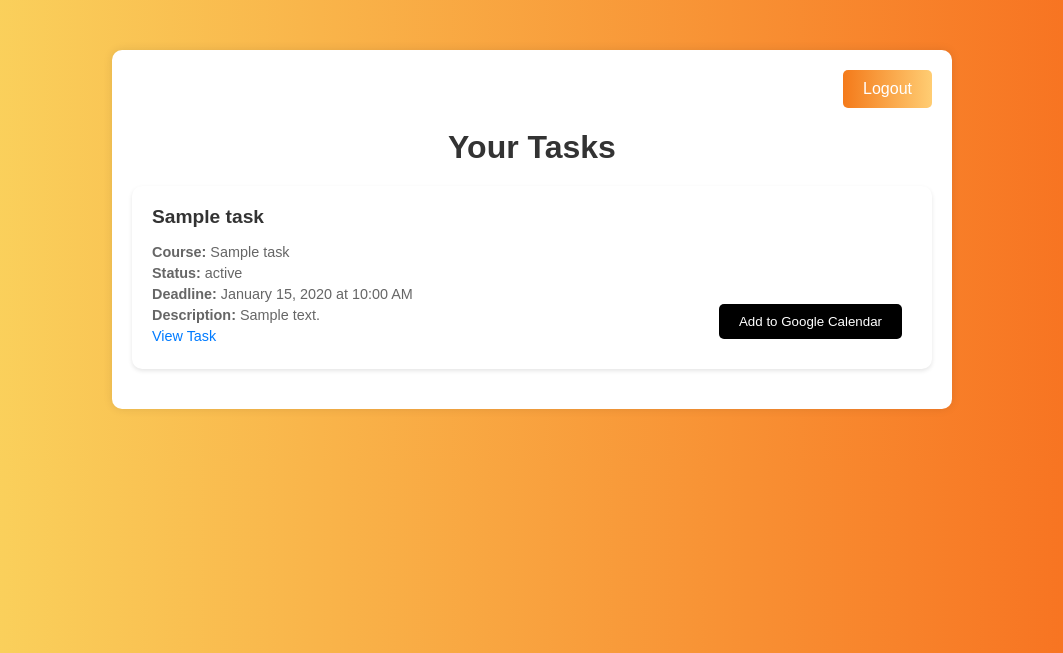
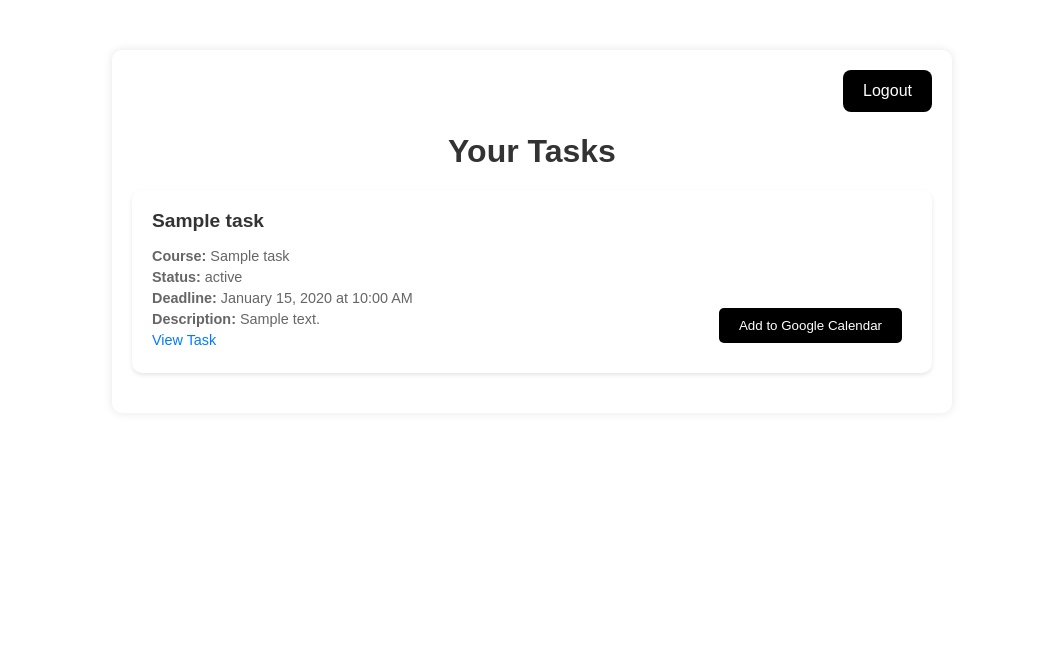
Before and after one commit to emircancakmakk/turbotrack-webapp, a Python web app: template templates/tasks.html in a window 1280 px wide. Shown: the top 653 px of the page, without its empty margins (108-1171 px from the left). Run offline with Jinja, Linux system fonts and the light colour scheme; the template is opened without the code that fills it: most values are stand-ins (such as "Sample title", 1, 10 or a date in 2020).

Commit message:
Update styles in tasks_style.css

```diff
--- a/static/styles/tasks_style.css
+++ b/static/styles/tasks_style.css
@@ -1,7 +1,6 @@
 body {
   font-family: 'Poppins', sans-serif;
-  background-color: #fad961;
-  background-image: linear-gradient(90deg, #fad961 0%, #f76b1c 100%);
+  background-color: #fff;
   margin: 0;
   padding: 0;
 }
@@ -70,27 +69,20 @@ h1 {
 }
 
 .logout-btn {
-  padding: 10px 20px;
-  background: linear-gradient(
-    to right,
-    #f47a1a,
-    #ffcd73
-  ); /* Gradient background */
+  padding: 12px 20px;
+  background-color: #000; /* Use the provided color */
   color: #fff;
   border: none;
-  border-radius: 5px;
+  border-radius: 8px;
+  font-size: 16px;
+  text-decoration: none;
   cursor: pointer;
-  text-decoration: none;
-  transition: background 0.3s ease;
+  transition: background-color 0.5s ease;
   display: inline-block; /* Ensure button doesn't stretch full width */
 }
 
 .logout-btn:hover {
-  background: linear-gradient(
-    to right,
-    #ffcd73,
-    #f47a1a
-  ); /* Gradient background on hover */
+  background-color: #333; /* Darken the color on hover */
 }
 
 .container::after {
```
